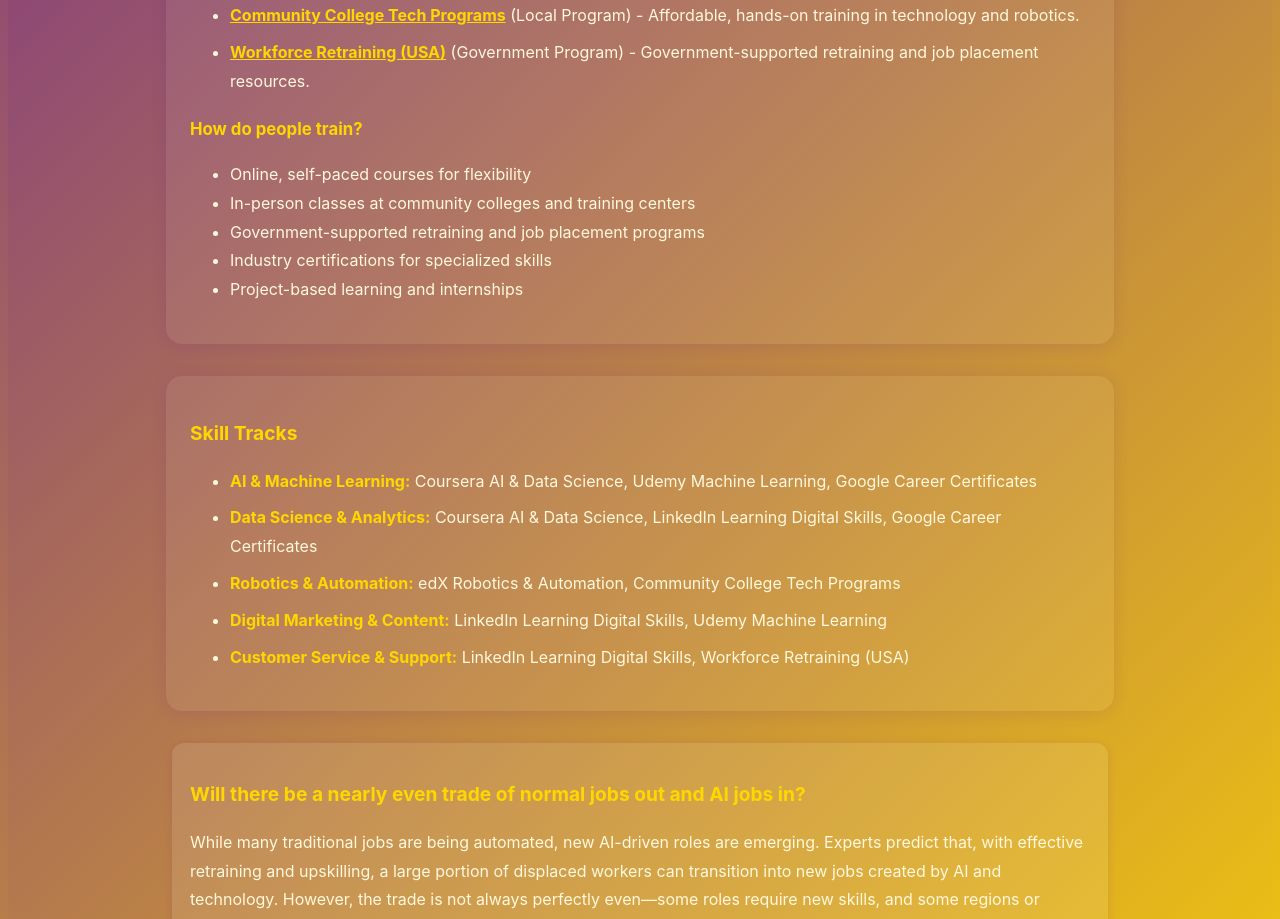
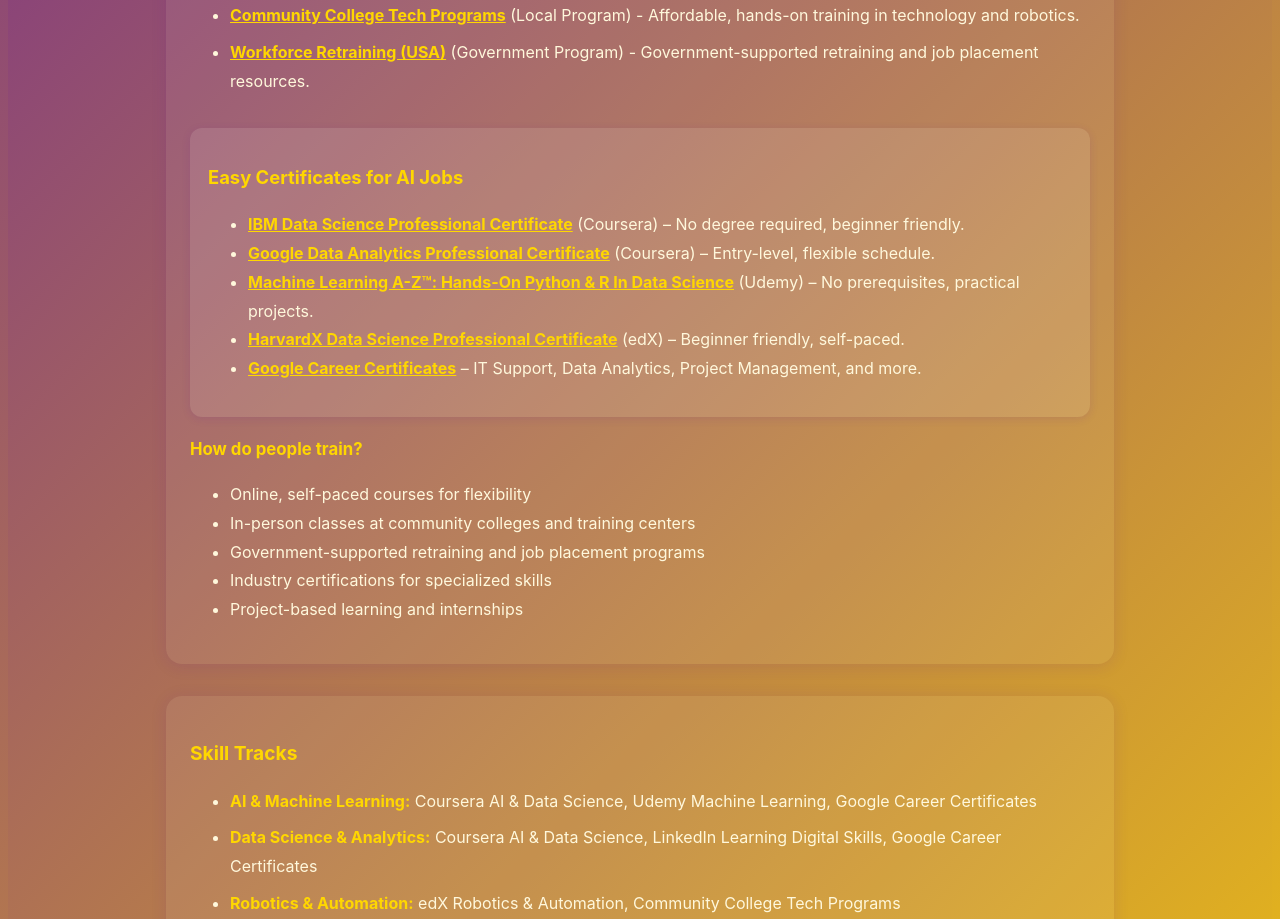
Before and after one commit to Shellzonit/auralis-sanctuary-, a Next.js app: page /training-hub in a window 1280 px wide. Shown: the part 1020-1939 px from the top of the page. Built offline with nearby package versions, Linux system fonts and the light colour scheme.

Commit message:
Add easy certificates for AI jobs to Training Hub page

```diff
--- a/app/training-hub/page.tsx
+++ b/app/training-hub/page.tsx
@@ -125,6 +125,16 @@ export default function TrainingHubPage() {
             </li>
           ))}
         </ul>
+        <div style={{ margin: "32px 0 0 0", padding: "18px", background: "rgba(255,255,255,0.10)", borderRadius: 12, boxShadow: "0 2px 8px #6a1b9a22" }}>
+          <h2 style={{ color: "#ffd700", fontSize: "1.15rem", marginBottom: 8 }}>Easy Certificates for AI Jobs</h2>
+          <ul style={{ color: "#fff8dc", fontSize: "1rem" }}>
+            <li><a href="https://www.coursera.org/professional-certificates/ibm-data-science" target="_blank" rel="noopener noreferrer" style={{ color: "#ffd700", fontWeight: 700 }}>IBM Data Science Professional Certificate</a> (Coursera) – No degree required, beginner friendly.</li>
+            <li><a href="https://www.coursera.org/professional-certificates/google-data-analytics" target="_blank" rel="noopener noreferrer" style={{ color: "#ffd700", fontWeight: 700 }}>Google Data Analytics Professional Certificate</a> (Coursera) – Entry-level, flexible schedule.</li>
+            <li><a href="https://www.udemy.com/course/machinelearning/" target="_blank" rel="noopener noreferrer" style={{ color: "#ffd700", fontWeight: 700 }}>Machine Learning A-Z™: Hands-On Python & R In Data Science</a> (Udemy) – No prerequisites, practical projects.</li>
+            <li><a href="https://www.edx.org/professional-certificate/harvardx-data-science" target="_blank" rel="noopener noreferrer" style={{ color: "#ffd700", fontWeight: 700 }}>HarvardX Data Science Professional Certificate</a> (edX) – Beginner friendly, self-paced.</li>
+            <li><a href="https://grow.google/certificates/" target="_blank" rel="noopener noreferrer" style={{ color: "#ffd700", fontWeight: 700 }}>Google Career Certificates</a> – IT Support, Data Analytics, Project Management, and more.</li>
+          </ul>
+        </div>
         <p style={{ color: "#ffd700", fontSize: "1.05rem", marginBottom: 8 }}><strong>How do people train?</strong></p>
         <ul style={{ color: "#fff8dc", fontSize: "1rem" }}>
           <li>Online, self-paced courses for flexibility</li>
```
